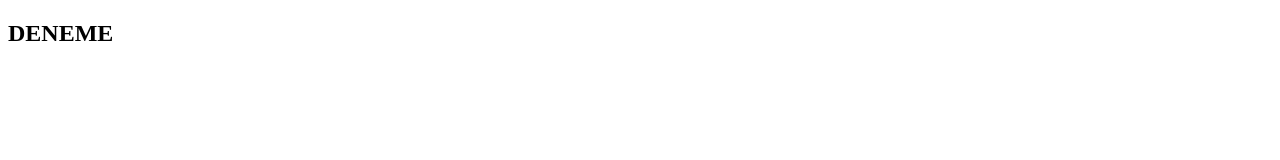
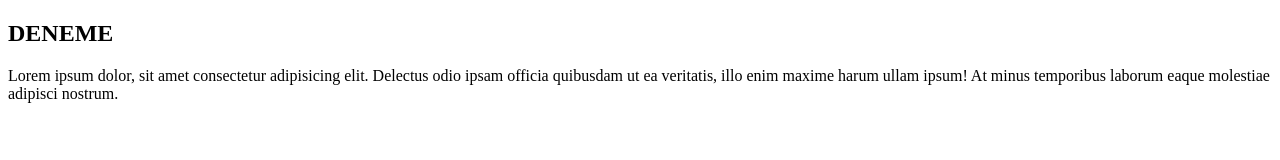
Before and after one commit to zeynepalaka/Workspace, a plain HTML site: page index.html in a window 1280 px wide. Drawn offline with Linux system fonts and the light colour scheme.

Commit message:
index.html

```diff
--- a/index.html
+++ b/index.html
@@ -8,6 +8,7 @@
 </head>
 <body>
     <h2>DENEME</h2>
+    <p>Lorem ipsum dolor, sit amet consectetur adipisicing elit. Delectus odio ipsam officia quibusdam ut ea veritatis, illo enim maxime harum ullam ipsum! At minus temporibus laborum eaque molestiae adipisci nostrum.</p>
 
 </body>
 </html>
```
